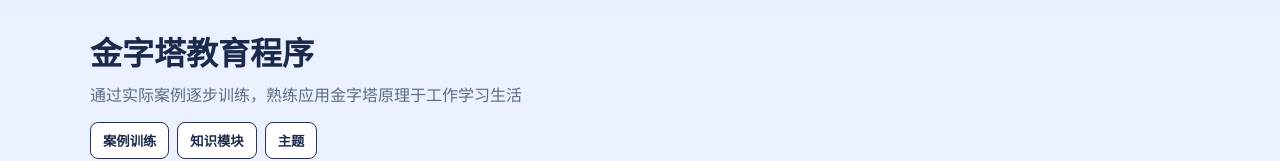
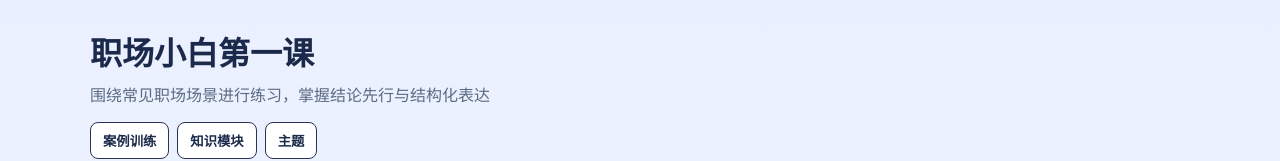
Before and after one commit to SUNZUO111/pyramid-edu, a plain HTML site: page index.html in a window 1280 px wide. Shown: the top 161 px of the page. Drawn offline with Linux system fonts and the light colour scheme.

Commit message:
品牌重命名：职场小白第一课；更新页面与说明文本

```diff
--- a/app.js
+++ b/app.js
@@ -109,7 +109,7 @@ function openCase(id) {
         <p class="desc">${c.context}</p>
         <div class="form">
           <div>
-            <label>你的金字塔输出</label>
+            <label>你的练习输出</label>
             <textarea id="inputText" rows="10" placeholder="结论先行 + 3-5 个分点（每点附证据）">${saved}</textarea>
             <div class="actions">
               <button id="btnScore" class="btn primary">评分与提纲</button>
--- a/index.html
+++ b/index.html
@@ -3,14 +3,14 @@
   <head>
     <meta charset="utf-8" />
     <meta name="viewport" content="width=device-width, initial-scale=1" />
-    <title>金字塔教育程序</title>
+    <title>职场小白第一课</title>
     <link rel="stylesheet" href="./styles.css" />
   </head>
   <body>
     <header class="site-header">
       <div class="container">
-        <h1>金字塔教育程序</h1>
-        <p class="subtitle">通过实际案例逐步训练，熟练应用金字塔原理于工作学习生活</p>
+        <h1>职场小白第一课</h1>
+        <p class="subtitle">围绕常见职场场景进行练习，掌握结论先行与结构化表达</p>
         <div class="controls">
           <nav class="tabs">
             <button class="tab" data-tab="cases">案例训练</button>
```
Also changed, not shown: 1 other file.
